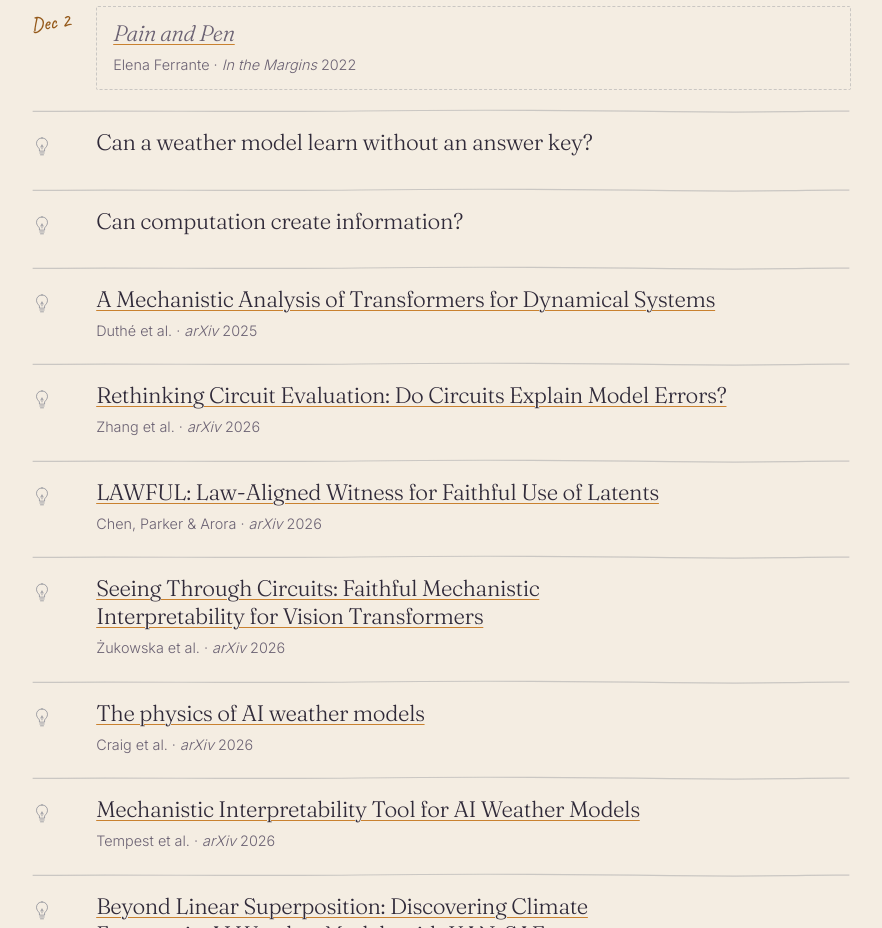
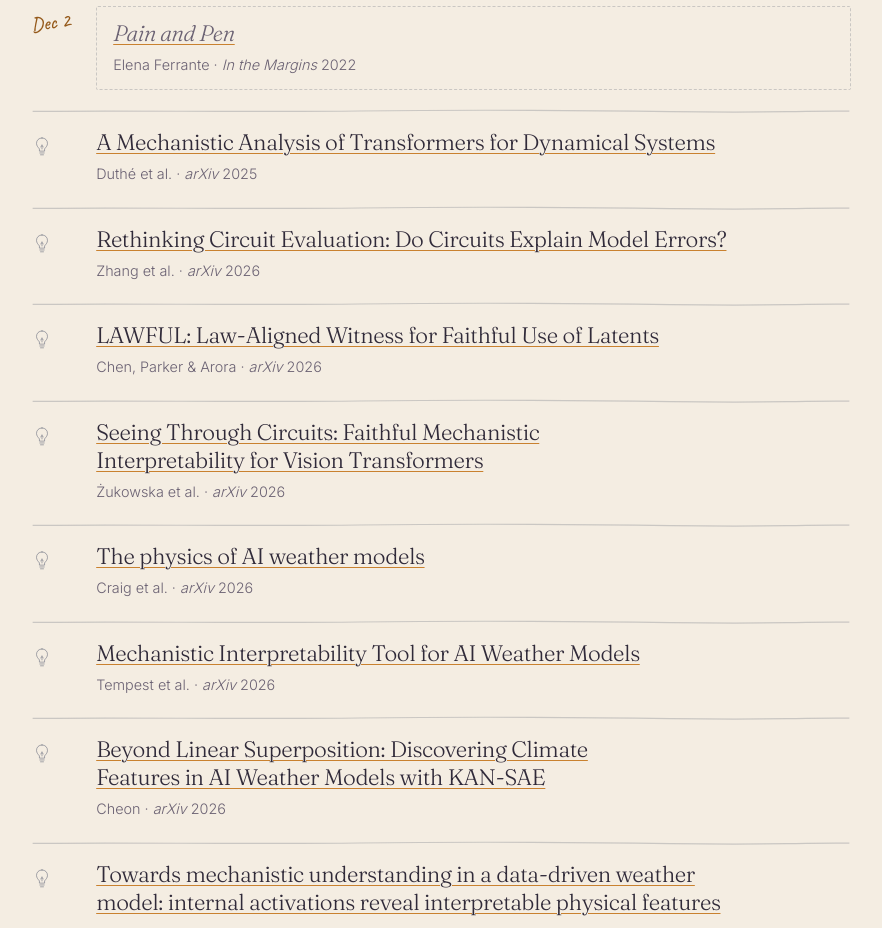
Before and after one commit to aigspod/aigspod.github.io, a plain HTML site: page mull/index.html in a window 1280 px wide. Shown: the part 2640-3568 px from the top of the page, without its empty margins (119-1001 px from the left). Drawn offline with nearby package versions, Linux system fonts and the light colour scheme.

Commit message:
mull: keep aigs pod extras (ep 29 epiplexity, ep 30 WeatherDreamer) off the desk
They are in the feed but are not journal-club papers. NOT_ON_DESK lists them by
the key the desk uses (the paper link, or ep<N> when the description doesn't put
the link right after "Paper:").

Co-Authored-By: Claude Opus 5.5 <noreply@anthropic.com>

```diff
--- a/mull/index.html
+++ b/mull/index.html
@@ -433,6 +433,12 @@ footer .sleep{width:150px;height:auto}
    link the episode description gives after "Paper:", "Preprint:" or "Link:". An episode with no such
    link is keyed "ep<N>". Anything not listed here still shows up, under its episode title. */
 const FEED = window.MULL_FEED || '../feed.xml';
+/* aigs pod extras: episodes in the feed that are not journal-club papers stay off the desk, keyed like the desk keys them
+   (an episode whose description doesn't give the link right after "Paper:" is keyed "ep<N>", so list both) */
+const NOT_ON_DESK = new Set([
+  'https://arxiv.org/abs/2601.03220', 'ep29',   /* ep 29, From Entropy to Epiplexity */
+  'https://arxiv.org/abs/2611.18393', 'ep30'    /* ep 30, WeatherDreamer */
+]);
 /* the reading list: { when: 'YYYY-MM-DD', title, authors, venue, year, url }. until the day we meet on it is
    over, a paper sits in its wrapper with its date for a tag; after that it is on the desk with a bulb like the rest,
    in date order among the episodes. one that becomes an episode (same url) is shown once: in its wrapper until the
@@ -539,7 +545,7 @@ async function loadPapers(){
   let raw;
   try { raw = await feedEpisodes(); } catch (err) { raw = snapshotEpisodes(); }
   const eps = raw.map(e => ({ ...e, date: new Date(e.date), key: e.link ? e.link.replace(/v\d+$/, '') : 'ep' + e.n }))
-    .filter(e => e.n && !isNaN(e.date)).sort((a, b) => a.n - b.n);
+    .filter(e => e.n && !isNaN(e.date) && !NOT_ON_DESK.has(e.key)).sort((a, b) => a.n - b.n);
   const papers = [];
   eps.forEach(e => {
     let p = papers.find(q => q.key === e.key);
```
